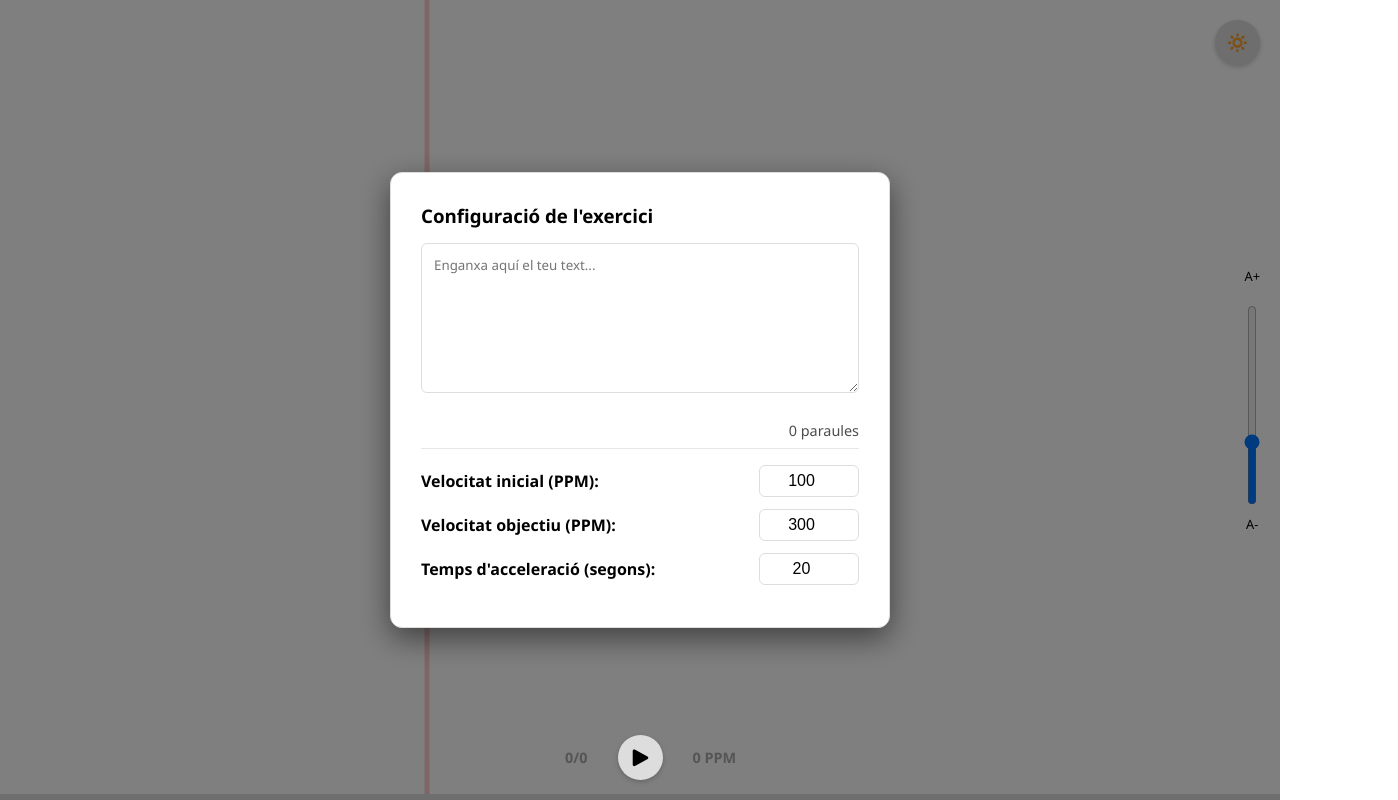
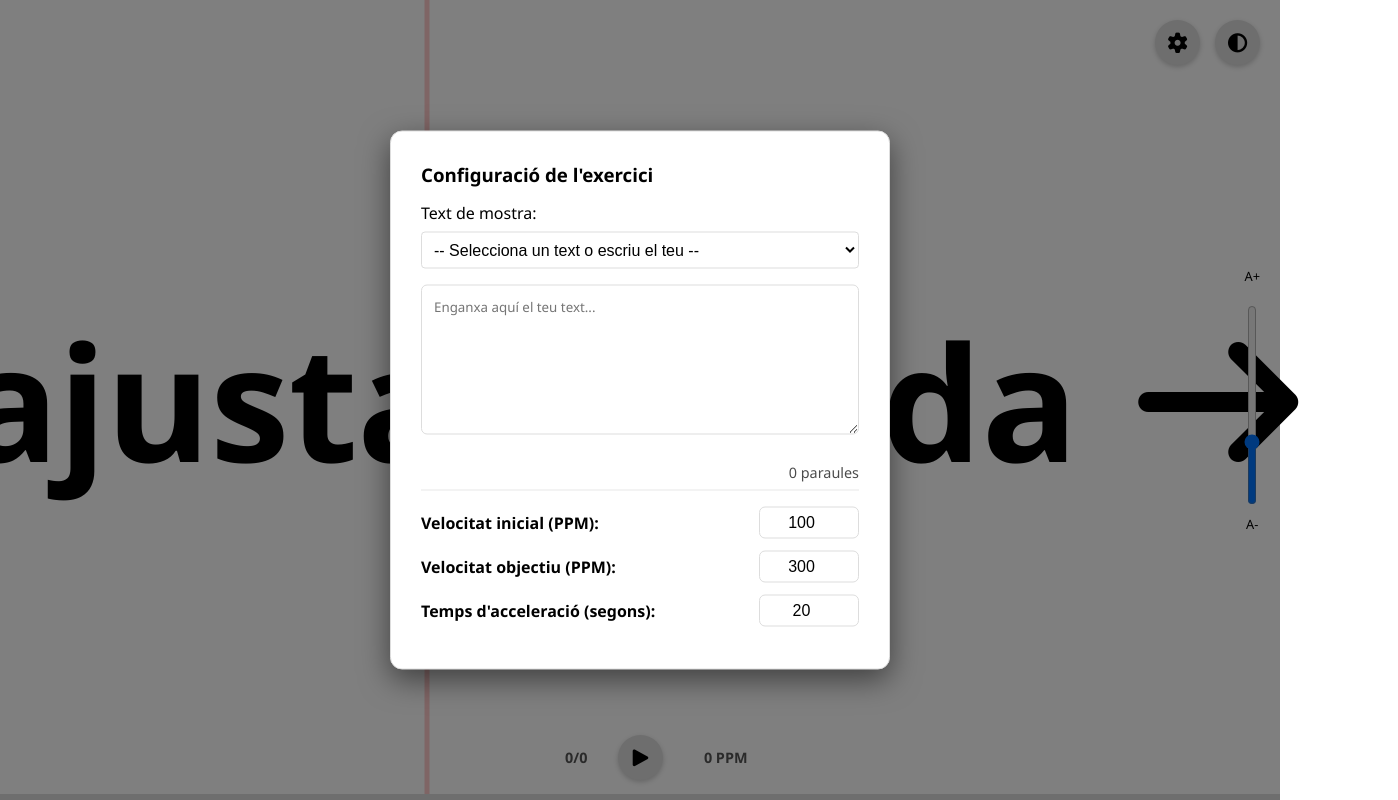
Before and after one commit to aaronFortuno/speeedr, a website with bundled scripts: page index.html in a window 1280 px wide. Shown: the whole page, 1398 px wide, since content can reach past the window. Built offline with nearby package versions, Linux system fonts and the light colour scheme.

Commit message:
It works, added some improvements

```diff
--- a/index.html
+++ b/index.html
@@ -9,11 +9,11 @@
 </head>
 <body>
 <div class="top-controls">
-    <button id="config-btn" class="icon-btn" title="Configurar texto">⚙️</button>
-    <button id="theme-toggle" class="icon-btn" title="Modo Oscuro">🔅</button>
+    <button id="config-btn" class="icon-btn" title="Configurar texto"><i class="fa-solid fa-gear"></i>️</button>
+    <button id="theme-toggle" class="icon-btn" title="Modo Oscuro"><i class="fa-solid fa-circle-half-stroke"></i></button>
     <!--
     <button id="language-btn" class="icon-btn">
-        <span id="current-language">🌐</span>
+        <span id="current-language"><i class="fa-solid fa-language"></i></span>
     </button>
     -->
 </div>
@@ -37,12 +37,22 @@
 
 <div id="main-container">
     <div id="focus-guide"></div>
-    <div id="word-display">...</div>
+    <div id="word-display">ajusta la mida <i class="fa-solid fa-arrow-right"></i></div>
 </div>
 
 <div id="popup-overlay"></div>
 <div id="input-popup" role="dialog" aria-modal="true" aria-labelledby="input-popup-label">
     <h3 id="input-popup-label">Configuració de l'exercici</h3>
+
+    <!-- Selector de textos de mostra -->
+    <div class="sample-text-selector">
+        <label for="sample-text-select">Text de mostra:</label>
+        <select id="sample-text-select">
+            <option value="">-- Selecciona un text o escriu el teu --</option>
+        </select>
+    </div>
+
+    <!-- Àrea de textos -->
     <label for="input-text"></label>
     <textarea id="input-text" placeholder="Enganxa aquí el teu text..."></textarea>
     <div id="word-count" class="word-count-info">0 paraules</div>
--- /dev/null
+++ b/sample-texts.js
@@ -0,0 +1,34 @@
+export const sampleTexts = {
+    "text1": {
+        "title": "La Generalitat: el cor de les institucions catalanes",
+        "text": "La Generalitat de Catalunya és una de les institucions de govern més antigues d'Europa. Els seus orígens es remunten al segle XIV, quan es va crear la Diputació del General per recaptar impostos i vigilar que es complissin les lleis catalanes. Amb el pas del temps, aquesta institució va anar guanyant poder polític fins a convertir-se en el govern propi dels catalans. Tanmateix, la seva història no ha estat fàcil: l'any 1714, després de la Guerra de Successió, les institucions catalanes van ser abolides i no es van recuperar fins al segle XX.\n" +
+            "\n" +
+            "L'any 1931, amb la proclamació de la República, la Generalitat va tornar a néixer sota el lideratge de Francesc Macià. Va ser una època de grans esperances on es van modernitzar les escoles i la cultura, però la Guerra Civil i la dictadura posterior van tornar a prohibir el govern català durant gairebé quaranta anys. Durant aquest llarg exili, el president Josep Tarradellas va mantenir viva la flama de la institució fins que, l'any 1977, va poder tornar a Barcelona per restaurar definitivament l'autogovern que coneixem avui dia.\n" +
+            "\n" +
+            "Actualment, la Generalitat gestiona aspectes fonamentals de la vida diària, com l'educació, la sanitat i la policia. Però el debat sobre el seu futur continua ben viu. En els darrers anys, una part important de la societat catalana ha expressat el desig que Catalunya esdevingui un estat independent. Aquest projecte de futur imagina una Generalitat amb poders totals, que no només gestioni els serveis bàsics, sinó que també tingui el control complet de les seves fronteres, la seva economia i la seva representació directa davant del món.\n" +
+            "\n" +
+            "Mirar cap al futur de la Generalitat implica pensar en com s'organitzarà la convivència i quins reptes haurà d'afrontar el país. Tant si es manté dins del marc actual com si avança cap a la independència, la institució té el repte de seguir sent el motor de la democràcia a Catalunya. El futur és a les mans de les noves generacions, que hauran de decidir quin camí volen seguir per garantir que la Generalitat continuï sent, com ho ha estat durant segles, el símbol de la voluntat de ser del poble català."
+    },
+    "text2": {
+        "title": "El misteri de la Muntanya Sagrada",
+        "text": "La història del monestir de Montserrat és tan fascinant com les agulles de roca que l'envolten. Tot va començar l'any 880, quan, segons explica la llegenda, uns nens pastors van veure una gran llum que baixava del cel i sentiren una melodia celestial que sortia d'una cova a la muntanya. Encuriosits, van avisar els seus pares i el rector del poble, i en entrar a la cova van descobrir la imatge de la Mare de Déu, coneguda popularment com la Moreneta pel seu color fosc.\n" +
+            "\n" +
+            "Davant d'aquell descobriment, el bisbe de Manresa va voler traslladar la imatge fins a la ciutat, però va succeir un fet extraordinari: a mesura que intentaven baixar-la, la figura es tornava cada vegada més pesada, fins que va ser impossible moure-la més. El bisbe va interpretar aquest fet com un senyal diví: la Verge volia quedar-se en aquella muntanya. Així, es va decidir construir una petita ermita en aquell mateix indret, que seria l'embrió del que més tard es convertiria en un dels monestirs més importants del món.\n" +
+            "\n" +
+            "L'any 1025, l'abat Oliba, una de les figures més influents de la Catalunya medieval, va fundar oficialment el monestir de Montserrat. Oliba no només era un gran constructor, sinó també un home de pau que va convertir el monestir en un centre de cultura i espiritualitat. Amb el pas dels segles, el monestir va anar creixent en dimensions i prestigi, sobrevivint a guerres i destruccions, com la que va patir durant la Guerra del Francès al segle XIX, quan va haver de ser reconstruït gairebé del tot.\n" +
+            "\n" +
+            "Avui dia, Montserrat no és només un centre religiós, sinó un símbol de la identitat catalana i un refugi per a la natura i la cultura. L'escolania, el cor de nens cantors més antic d'Europa, continua omplint la basílica amb les seves veus, recordant-nos que tot va començar amb una llum misteriosa i una voluntat ferma de protegir aquest indret únic al món."
+    },
+    "text3": {
+        title: "L'encàrrec que va transformar Barcelona",
+        text: "L’any 1883, un jove arquitecte anomenat Antoni Gaudí va rebre una proposta que canviaria la seva vida i la història de Barcelona per sempre. En aquell moment, Gaudí només tenia 31 anys i, tot i que ja començava a destacar pel seu estil original, ningú podia imaginar que acabaria dedicant més de quaranta anys a una sola obra: la Sagrada Família.\n" +
+            "\n" +
+            "La construcció de la basílica no havia començat amb ell. De fet, el projecte original estava en mans d’un altre arquitecte, Francisco de Paula del Villar, que l’havia dissenyat amb un estil neogòtic molt tradicional, similar a moltes altres esglésies de l’època. Tanmateix, a causa de discrepàncies amb els promotors sobre els materials i el cost de la construcció, Del Villar va decidir abandonar el projecte quan tot just s’havien aixecat les primeres columnes de la cripta.\n" +
+            "\n" +
+            "Va ser llavors quan el destí va intervenir. Joan Martorell, que era el mestre i mentor de Gaudí, va recomanar el seu jove deixeble per continuar l’obra. Quan Gaudí va acceptar l’encàrrec el 3 de novembre de 1883, no es va limitar a seguir els plànols que ja existien. Amb una visió revolucionària, va decidir transformar completament el disseny original. En lloc d’una església convencional, va imaginar un \"temple de la natura\" ple de formes orgàniques, torres altíssimes i una simbologia religiosa profunda.\n" +
+            "\n" +
+            "Gaudí sabia que una obra de tal magnitud no es podria acabar ràpidament. De fet, sovint deia amb humor que el seu \"client\" (referint-se a Déu) no tenia pressa. Per això, va acceptar el repte amb la humilitat de saber que ell només en posaria les bases. Durant els primers anys, va compaginar la Sagrada Família amb altres encàrrecs, però cap al final de la seva vida es va instal·lar a viure dins del mateix taller del temple, entregant-se en cos i ànima a la seva gran passió.\n" +
+            "\n" +
+            "Avui dia, quan mirem les torres de la Sagrada Família retallant-se contra el cel de Barcelona, recordem aquell moment de 1883. L’acceptació d’aquell encàrrec no va ser només un tràmit administratiu, sinó el naixement d’un símbol universal que encara avui, més d’un segle després, continua creixent gràcies a la valentia d’aquell jove arquitecte."
+    }
+};
--- a/script.js
+++ b/script.js
@@ -1,4 +1,34 @@
-// --- Procesamiento de texto ---
+// Importem els textos de mostra
+import { sampleTexts } from './sample-texts.js';
+import i18next from 'https://unpkg.com/i18next@25.8.0/dist/esm/i18next.js';
+import LanguageDetector from 'https://unpkg.com/i18next-browser-languagedetector@8.2.0/dist/esm/i18nextBrowserLanguageDetector.js';
+
+
+// Funció per inicialitzar el selector de textos
+function initializeSampleTextSelector() {
+    const select = document.getElementById('sample-text-select');
+    const textarea = document.getElementById('input-text');
+
+    // Afegir les opcions al selector
+    Object.entries(sampleTexts).forEach(([key, { title }]) => {
+        const option = document.createElement('option');
+        option.value = key;
+        option.textContent = title;
+        select.appendChild(option);
+    });
+
+    // Event listener pel canvi de selecció
+    select.addEventListener('change', (e) => {
+        const selectedKey = e.target.value;
+        if (selectedKey && sampleTexts[selectedKey]) {
+            textarea.value = sampleTexts[selectedKey].text;
+            updateInputWordCount(); // Actualitzar el comptador de paraules
+        } else {
+            textarea.value = ''; // Netejar el textarea si es selecciona l'opció buida
+            updateInputWordCount();
+        }
+    });
+}
 
 /**
  * Divide el texto de entrada en un array de palabras y limpia espacios innecesarios.
@@ -244,16 +274,29 @@ function updateProgressBar(current, total) {
 function toggleInputPopup(visible) {
     const popup = document.getElementById('input-popup');
     const overlay = document.getElementById('popup-overlay');
-    const configBtn = document.getElementById('config-btn');
 
     if (visible) {
+        // Mostrar
         popup.style.display = 'block';
         overlay.style.display = 'block';
-        configBtn.style.display = 'none';
+        // Forcem un reflow abans d'afegir la classe
+        popup.offsetHeight;
+        overlay.classList.add('visible');
+        popup.classList.add('visible');
     } else {
-        popup.style.display = 'none';
-        overlay.style.display = 'none';
-        configBtn.style.display = 'flex';
+        // Amagar
+        overlay.classList.add('hiding');
+        popup.classList.add('hiding');
+        popup.classList.remove('visible');
+        overlay.classList.remove('visible');
+
+        setTimeout(() => {
+            popup.style.display = 'none';
+            overlay.style.display = 'none';
+            popup.classList.remove('hiding');
+            overlay.classList.remove('hiding');
+        }, 300);
+
     }
 }
 
@@ -353,6 +396,7 @@ document.addEventListener('DOMContentLoaded', () => {
 
 
     // Initialize settings on load
+    initializeSampleTextSelector();
     initializeTheme();
     initializeFontSize();
 });
--- a/style.css
+++ b/style.css
@@ -1,16 +1,21 @@
+/* Variables i configuració global */
 :root {
+    /* Colors principals */
     --bg-color: #ffffff;
     --text-color: #000000;
     --accent-color: #ff0000;
     --ui-gray: #dddddd;
     --progress-fill: #555555;
     --hover-color: #f0f0f0;
+
+    --transition-duration: 0.3s;
 }
 
+/* Mode fosc */
 .dark-mode {
     --bg-color: #121212;
     --text-color: #ffffff;
-    --ui-gray: #333333;
+    --ui-gray: #636363;
     --progress-fill: #aaaaaa;
 }
 
@@ -20,6 +25,7 @@
     box-sizing: border-box;
 }
 
+/* Estils base */
 body {
     height: 100vh;
     font-family: 'Segoe UI', Tahoma, Geneva, Verdana, sans-serif;
@@ -28,10 +34,10 @@ body {
     overflow: hidden;
     display: flex;
     flex-direction: column;
-    transition: background-color 0.3s, color 0.3s;
+    transition: background-color var(--transition-duration), color var(--transition-duration);
 }
 
-/* Controles superiores */
+/* Controls superiors */
 .top-controls {
     position: fixed;
     top: 20px;
@@ -55,7 +61,11 @@ body {
     box-shadow: 0 2px 5px rgba(0,0,0,0.2);
 }
 
-/* Slider de fuente vertical */
+.icon-btn:hover {
+    opacity: 1;
+}
+
+/* Control de mida de font */
 .font-slider-container {
     position: fixed;
     right: 20px;
@@ -75,7 +85,7 @@ body {
     cursor: pointer;
 }
 
-/* Área de visualización */
+/* Contenidor principal i guia */
 #main-container {
     flex: 1;
     display: flex;
@@ -83,6 +93,20 @@ body {
     align-items: center;
     text-align: center;
     position: relative;
+}
+
+/* Guía visual (línea vertical) */
+#focus-guide {
+    position: absolute;
+    top: 50%;
+    left: 33.33%; /* un tercio de la pantalla */
+    transform: translate(-50%, -50%);
+    width: 5px;
+    height: 100%;
+    background-color: var(--accent-color);
+    opacity: 0.2;
+    pointer-events: none;
+    z-index: 0; /* Col·loquem la guia per sota del text */
 }
 
 #word-display {
@@ -95,30 +119,25 @@ body {
     background-color: var(--bg-color); /* Mateix color que el fons */
     padding: 0.2em 0.5em; /* Afegim padding per evitar que la guia es vegi pels costats */
     z-index: 1; /* Col·loquem el text per sobre de la guia */
+    transition: background-color var(--transition-duration), color var(--transition-duration);
+
 }
 
 .highlight {
     color: var(--accent-color);
 }
 
-/* Barra de progreso */
-#progress-bar-container {
-    height: 6px;
-    background-color: var(--ui-gray);
-    width: 100%;
+/* Popup i overlay */
+#popup-overlay {
     position: fixed;
+    top: 0;
+    left: 0;
+    right: 0;
     bottom: 0;
-    left: 0;
+    background-color: rgba(0, 0, 0, 0.5);
+    z-index: 750;
 }
 
-#progress-bar {
-    height: 100%;
-    width: 0;
-    background-color: var(--progress-fill);
-    transition: width 0.1s linear;
-}
-
-/* Popup */
 #input-popup {
     position: fixed;
     top: 50%;
@@ -133,8 +152,17 @@ body {
     max-width: 500px;
     border-radius: 12px;
     display: block;
-    animation: fadeIn 0.3s ease-in-out;
 }
+
+#input-popup.visible {
+    display: block;
+    animation: fadeIn 0.3s ease-out forwards;
+}
+
+#input-popup.hiding {
+    animation: fadeOut 0.3s ease-out forwards;
+}
+
 
 @keyframes fadeIn {
     from {
@@ -147,6 +175,75 @@ body {
     }
 }
 
+@keyframes fadeOut {
+    from {
+        opacity: 1;
+        transform: translate(-50%, -50%);
+    }
+    to {
+        opacity: 0;
+        transform: translate(-50%, -48%);
+    }
+}
+
+.sample-text-selector {
+    margin-bottom: 1rem;
+}
+
+.sample-text-selector label {
+    display: block;
+    margin-bottom: 0.5rem;
+    color: var(--text-color);
+}
+
+#sample-text-select {
+    width: 100%;
+    padding: 0.5rem;
+    border: 1px solid var(--ui-gray);
+    border-radius: 4px;
+    background-color: var(--bg-color);
+    color: var(--text-color);
+    font-size: 1rem;
+    cursor: pointer;
+    transition: border-color 0.2s;
+}
+
+#sample-text-select:hover {
+    border-color: var(--accent-color);
+}
+
+#sample-text-select:focus {
+    outline: none;
+    border-color: var(--accent-color);
+    box-shadow: 0 0 0 2px rgba(74, 144, 226, 0.2);
+}
+
+.dark-mode #sample-text-select {
+    background-color: var(--bg-color);
+    color: var(--text-color);
+}
+
+.config-row {
+    margin-bottom: 12px;
+    display: flex;
+    justify-content: space-between;
+    align-items: center;
+}
+
+.config-row label {
+    flex: 1;
+    font-weight: 600;
+}
+
+.config-row input {
+    flex: 1;
+    max-width: 100px;
+    padding: 6px 8px;
+    border-radius: 6px;
+    border: 1px solid var(--ui-gray);
+    font-size: 1rem;
+    text-align: center;
+}
 
 #input-popup h3 {
     margin-bottom: 15px;
@@ -175,46 +272,20 @@ body {
     border-bottom: 1px solid var(--ui-gray);
 }
 
-.config-row {
-    margin-bottom: 12px;
+/* Controls inferiors i comptadors */
+#controls-overlay {
+    position: fixed;
+    bottom: 20px;
+    left: 0;
+    right: 0;
     display: flex;
-    justify-content: space-between;
+    justify-content: center;
     align-items: center;
+    gap: 15px;
+    z-index: 500;
 }
 
-.config-row label {
-    flex: 1;
-    font-weight: 600;
-}
-
-.config-row input {
-    flex: 1;
-    max-width: 100px;
-    padding: 6px 8px;
-    border-radius: 6px;
-    border: 1px solid var(--ui-gray);
-    font-size: 1rem;
-    text-align: center;
-}
-
-.primary-btn {
-    background-color: #007bff;
-    color: white;
-    border: none;
-    padding: 12px 25px;
-    border-radius: 6px;
-    cursor: pointer;
-    font-weight: bold;
-    width: 100%;
-    margin-top: 10px;
-    user-select: none;
-}
-
-.stop-btn {
-    background-color: #dc3545;
-}
-
-#word-counter {
+#word-counter, #wpm-counter {
     color: var(--progress-fill);
     font-size: 0.9rem;
     font-weight: 600;
@@ -224,58 +295,24 @@ body {
     font-family: 'Segoe UI', monospace;
 }
 
-#controls-overlay {
+/* Barra de progrés */
+#progress-bar-container {
+    height: 6px;
+    background-color: var(--ui-gray);
+    width: 100%;
     position: fixed;
-    bottom: 20px;
+    bottom: 0;
     left: 0;
-    right: 0;
-    display: flex;
-    justify-content: center;
-    align-items: center;
-    gap: 15px;
-    z-index: 1000;
 }
 
-/* Guía visual (línea vertical) */
-#focus-guide {
-    position: absolute;
-    top: 50%;
-    left: 33.33%; /* un tercio de la pantalla */
-    transform: translate(-50%, -50%);
-    width: 5px;
+#progress-bar {
     height: 100%;
-    background-color: var(--accent-color);
-    opacity: 0.2;
-    pointer-events: none;
-    z-index: 0; /* Col·loquem la guia per sota del text */
+    width: 0;
+    background-color: var(--progress-fill);
+    transition: width 0.1s linear;
 }
 
-#popup-overlay {
-    position: fixed;
-    top: 0;
-    left: 0;
-    right: 0;
-    bottom: 0;
-    background-color: rgba(0, 0, 0, 0.5);
-    z-index: 999;
-}
-
-#input-popup {
-    position: fixed;
-    top: 50%;
-    left: 50%;
-    transform: translate(-50%, -50%);
-    z-index: 1000;
-    /* ... resta d'estils ... */
-}
-
-
-/* Estils per al botó d'idioma i el seu popup */
-#language-btn {
-    font-size: 0.9rem;
-    font-weight: bold;
-}
-
+/* Selector d'idioma */
 #language-popup {
     display: none;
     position: fixed;
@@ -316,12 +353,19 @@ body {
     background-color: var(--hover-color);
 }
 
-#wpm-counter {
-    color: var(--progress-fill);
-    font-size: 0.9rem;
-    font-weight: 600;
-    margin-left: 15px;
-    min-width: 70px;
-    text-align: left;
-    font-family: 'Segoe UI', monospace;
+/* Responsivitat */
+@media (max-width: 768px) {
+    #word-display {
+        font-size: 6rem;
+    }
+
+    #input-popup {
+        width: 90%;
+        padding: 1rem;
+    }
+
+    .config-row {
+        flex-direction: column;
+        align-items: stretch;
+    }
 }
```
